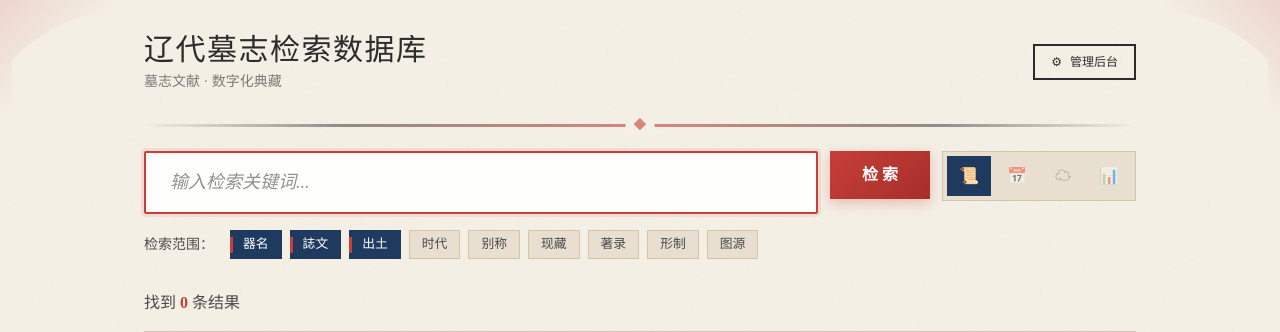
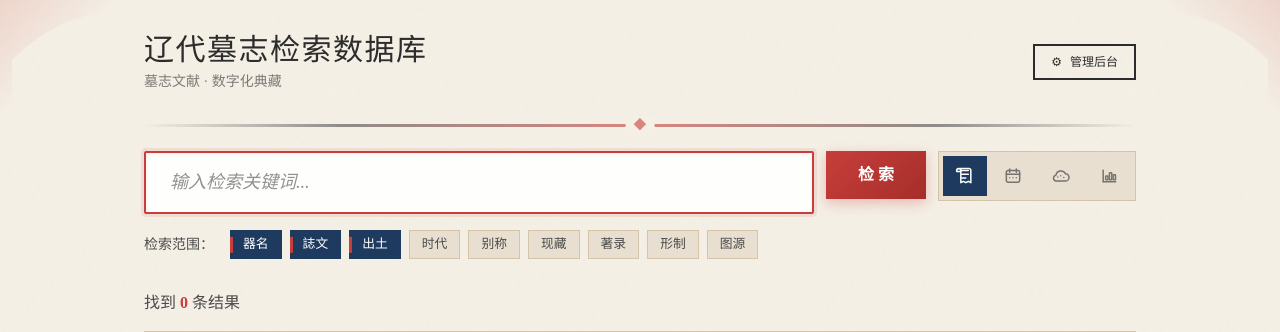
Before and after one commit to CYZice/SearchWeb, a FastAPI app: page / in a window 1280 px wide. Shown: the top 332 px of the page. Run offline with FastAPI, Linux system fonts and the light colour scheme; data that the repository does not hold is empty; some libraries are stand-ins or nearby versions; some web fonts are replaced.

Commit message:
fix: replace emoji view icons

```diff
--- a/templates/index.html
+++ b/templates/index.html
@@ -329,23 +329,45 @@
         }
 
         .view-toggle-btn {
-            padding: 0.5rem 0.75rem;
-            font-size: 1rem;
+            width: 2.75rem;
+            height: 2.5rem;
+            display: inline-flex;
+            align-items: center;
+            justify-content: center;
+            padding: 0;
             background: transparent;
             border: none;
+            color: var(--ink-gray);
             cursor: pointer;
             transition: all 0.2s;
-            opacity: 0.5;
+            opacity: 0.72;
         }
 
         .view-toggle-btn:hover {
-            opacity: 0.8;
+            background: rgba(116, 91, 59, 0.08);
+            color: var(--ink-black);
+            opacity: 1;
         }
 
         .view-toggle-btn.active {
             background: var(--藏青);
             color: white;
             opacity: 1;
+        }
+
+        .view-toggle-icon {
+            width: 1.25rem;
+            height: 1.25rem;
+            stroke: currentColor;
+            stroke-width: 1.8;
+            stroke-linecap: round;
+            stroke-linejoin: round;
+            fill: none;
+        }
+
+        .view-toggle-icon .icon-fill {
+            fill: currentColor;
+            stroke: none;
         }
 
         /* 年号筛选输入框 */
@@ -546,20 +568,45 @@
                 <!-- 视图切换 -->
                 <div class="view-toggle flex items-center">
                     <button @click="activeTab = 'search'" class="view-toggle-btn"
-                        :class="{ active: activeTab === 'search' }" title="墓志检索">
-                        📜
+                        :class="{ active: activeTab === 'search' }" title="墓志检索" aria-label="墓志检索">
+                        <svg class="view-toggle-icon" viewBox="0 0 24 24" aria-hidden="true">
+                            <path d="M8 5.5h8" />
+                            <path d="M8 10h8" />
+                            <path d="M8 14.5h5" />
+                            <path d="M6.5 3h10A2.5 2.5 0 0 1 19 5.5V20l-3-1.6-3 1.6-3-1.6L7 20V5.5A2.5 2.5 0 0 0 4.5 3" />
+                            <path d="M4.5 3A2.5 2.5 0 0 0 2 5.5v1h5v-1A2.5 2.5 0 0 0 4.5 3Z" />
+                        </svg>
                     </button>
                     <button @click="switchToTimeline" class="view-toggle-btn"
-                        :class="{ active: activeTab === 'timeline' }" title="时代时间轴">
-                        📅
+                        :class="{ active: activeTab === 'timeline' }" title="时代时间轴" aria-label="时代时间轴">
+                        <svg class="view-toggle-icon" viewBox="0 0 24 24" aria-hidden="true">
+                            <rect x="4" y="5.5" width="16" height="14" rx="2" />
+                            <path d="M8 3.5v4" />
+                            <path d="M16 3.5v4" />
+                            <path d="M4 10h16" />
+                            <path d="M8 14h.01" />
+                            <path d="M12 14h.01" />
+                            <path d="M16 14h.01" />
+                        </svg>
                     </button>
                     <button @click="switchToWordCloud" class="view-toggle-btn"
-                        :class="{ active: activeTab === 'wordcloud' }" title="词云统计">
-                        ☁
+                        :class="{ active: activeTab === 'wordcloud' }" title="词云统计" aria-label="词云统计">
+                        <svg class="view-toggle-icon" viewBox="0 0 24 24" aria-hidden="true">
+                            <path d="M7.2 18h9.9a4.4 4.4 0 0 0 .2-8.8 6.1 6.1 0 0 0-11.4 1.9A3.5 3.5 0 0 0 7.2 18Z" />
+                            <path d="M8.2 13.1h.01" />
+                            <path d="M11.7 11.7h.01" />
+                            <path d="M15.4 13.8h.01" />
+                        </svg>
                     </button>
                     <button @click="switchToFrequencies" class="view-toggle-btn"
-                        :class="{ active: activeTab === 'frequencies' }" title="词频统计">
-                        📊
+                        :class="{ active: activeTab === 'frequencies' }" title="词频统计" aria-label="词频统计">
+                        <svg class="view-toggle-icon" viewBox="0 0 24 24" aria-hidden="true">
+                            <path d="M5 19V5" />
+                            <path d="M5 19h15" />
+                            <rect x="8" y="12" width="2.8" height="4.5" rx=".6" />
+                            <rect x="12.5" y="8" width="2.8" height="8.5" rx=".6" />
+                            <rect x="17" y="10.5" width="2.8" height="6" rx=".6" />
+                        </svg>
                     </button>
                 </div>
             </div>
```
